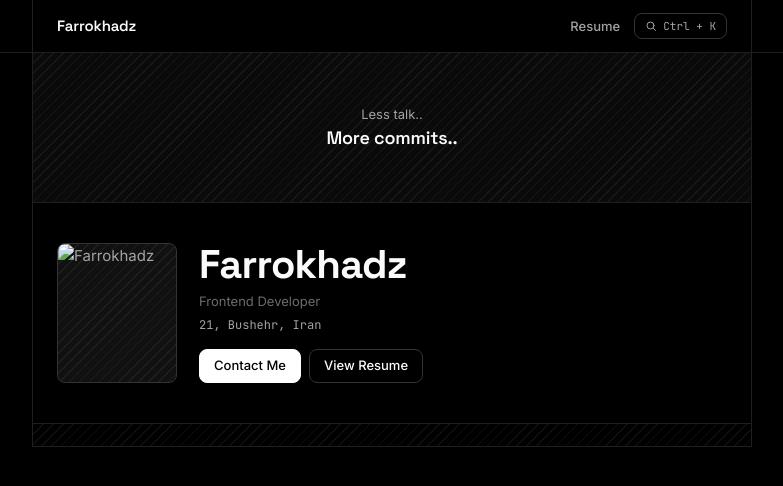
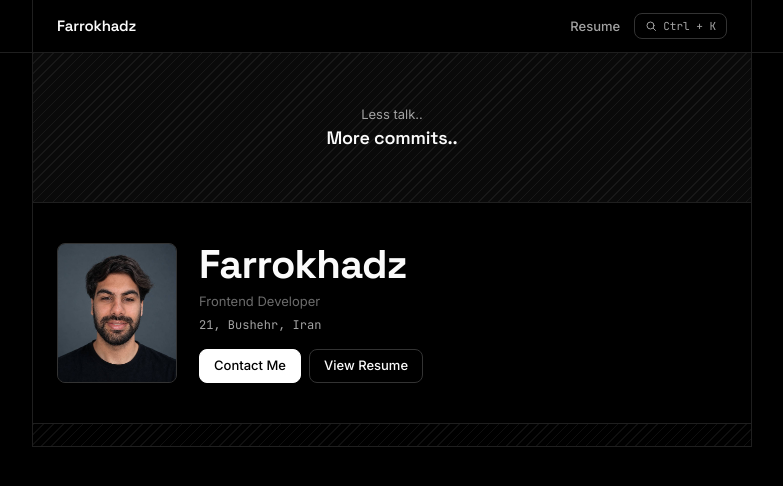
Before and after one commit to Farrokhadz/Portfolio, a plain HTML site: page index.html in a window 1280 px wide. Shown: the whole page, without its empty margins (248-1031 px from the left). Drawn offline with Linux system fonts and the light colour scheme.

Commit message:
feat: add square image from Farrokh

```diff
--- a/index.html
+++ b/index.html
@@ -54,7 +54,7 @@
         <div class="section hero-body">
           <img
             class="thumb hero-photo"
-            src="images/farokh.png"
+            src="images/Farrokh.png"
             alt="Farrokhadz"
           />
           <div class="hero-info">
```
Also changed, not shown: images/Farrokh.png (added).
